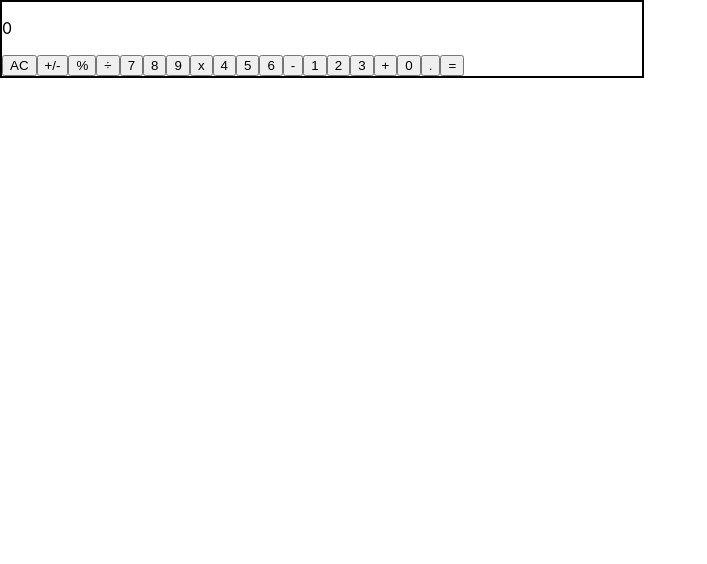
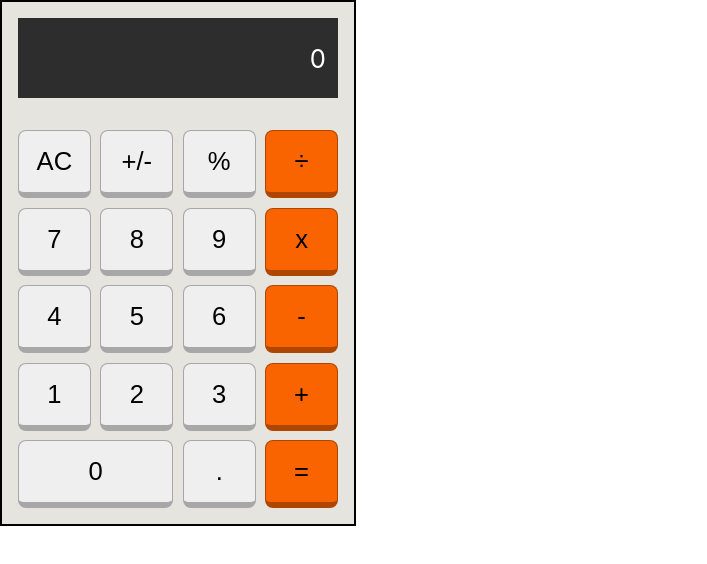
Before and after one commit to skyv26/math-magician, a React (Create React App) app: page / in a window 1280 px wide. Shown: the top 564 px of the page, without its empty margins (0-707 px from the left). Built offline with nearby package versions, Linux system fonts and the light colour scheme.

Commit message:
Add `calculator` styles

```diff
--- a/src/components/Calculator.css
+++ b/src/components/Calculator.css
@@ -1,5 +1,56 @@
 .calculator {
+  display: flex;
+  flex-direction: column;
   border: 2px solid black;
-  height: 80%;
-  width: 40rem;
+  width: max-content;
+  background-color: rgb(230, 228, 222);
+  padding: 1rem;
+  gap: 2rem;
 }
+
+.display {
+  display: flex;
+  width: 100%;
+  background-color: rgb(46, 45, 45);
+  height: 5rem;
+  color: white;
+  align-items: center;
+  justify-content: right;
+  text-align: right;
+}
+
+.calculation {
+  padding-right: 0.75rem;
+  font-size: 1.6rem;
+}
+
+.keypad {
+  display: grid;
+  width: 20rem;
+  grid-template-columns: repeat(auto-fit, minmax(4rem, 1fr));
+  grid-gap: 0.6rem;
+}
+
+.button {
+  display: grid;
+  height: 4.25rem;
+  font-size: 1.6rem;
+  display: inline-block;
+  border: 1px solid rgba(0, 0, 0, 0.3);
+  border-radius: 0.5rem;
+  border-bottom: 0.4rem solid rgba(0, 0, 0, 0.3);
+}
+
+.button:active {
+  border-bottom: 1px solid rgba(0, 0, 0, 0.3);
+  box-shadow: inset 0 0 0.25rem rgb(133, 132, 132);
+  transform: translateY(0.15rem);
+}
+
+.zero-btn {
+  grid-column: 1 / span 2;
+}
+
+.operation-btn {
+  background-color: rgb(250, 100, 0);
+}
```
